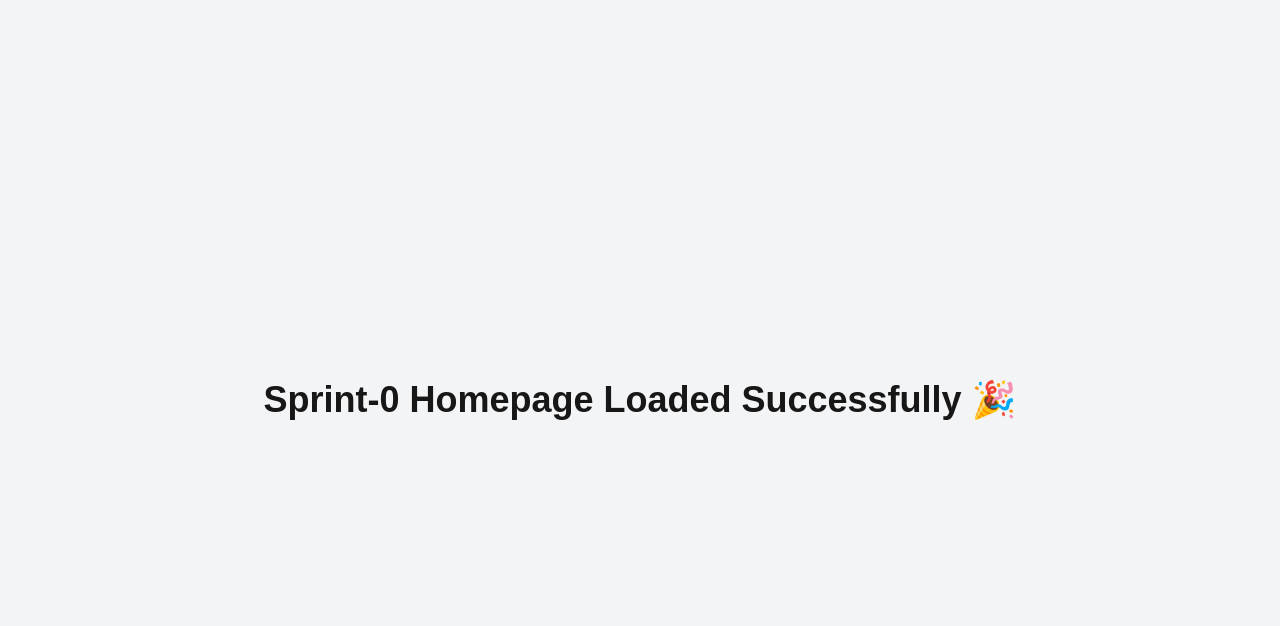
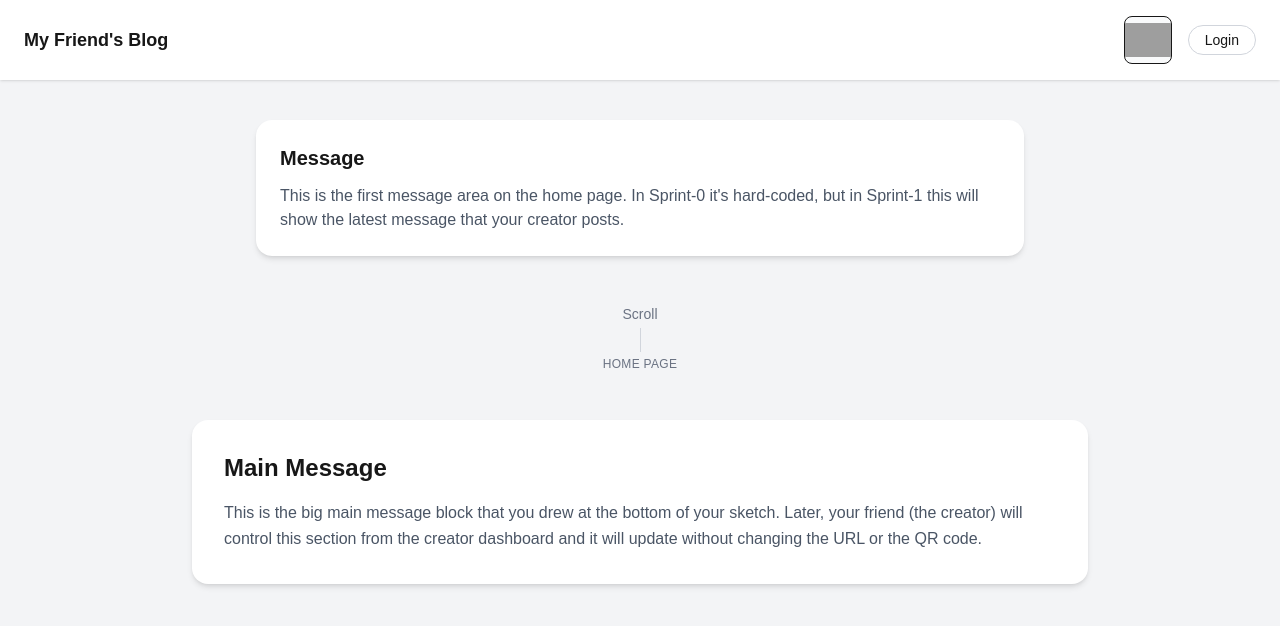
Before and after one commit to StephenManoharGurram/BlogWebsite, a Next.js app in the folder myproject/frontend/: page / in a window 1280 px wide. Shown: the top 626 px of the page. Built offline with nearby package versions, Linux system fonts and the light colour scheme; grey boxes are pictures that could not be loaded.

Commit message:
Blueprint of homepage

```diff
--- a/myproject/frontend/app/page.tsx
+++ b/myproject/frontend/app/page.tsx
@@ -1,4 +1,4 @@
-export default function HomePage() {
+/*export default function HomePage() {
   return (
     <div className="w-full h-screen flex justify-center items-center bg-gray-100">
       <h1 className="text-4xl font-bold">
@@ -7,3 +7,67 @@ export default function HomePage() {
     </div>
   );
 }
+*/// app/page.tsx
+
+import Link from "next/link";
+
+export default function HomePage() {
+  return (
+    <div className="min-h-screen flex flex-col bg-gray-100">
+      {/* Top header with QR + Login */}
+      <header className="w-full flex items-center justify-between px-6 py-4 bg-white shadow-sm">
+        <div className="text-lg font-semibold">My Friend&apos;s Blog</div>
+
+        <div className="flex items-center gap-4">
+          {/* QR preview (for Sprint-0 this is just a static image) */}
+          <div className="h-12 w-12 border rounded-lg overflow-hidden bg-gray-50 flex items-center justify-center">
+            <img
+              src="/homepage-qr.png"
+              alt="Homepage QR"
+              className="h-full w-full object-contain"
+            />
+          </div>
+
+          {/* Login button */}
+          <Link
+            href="/auth/login"
+            className="border border-gray-300 rounded-full px-4 py-1 text-sm font-medium hover:bg-gray-900 hover:text-white transition"
+          >
+            Login
+          </Link>
+        </div>
+      </header>
+
+      {/* Main scrollable content */}
+      <main className="flex-1 flex flex-col items-center px-4 py-10 gap-12">
+        {/* First box: "Message" (top home page area) */}
+        <section className="w-full max-w-3xl bg-white rounded-2xl shadow-md p-6">
+          <h2 className="text-xl font-semibold mb-3">Message</h2>
+          <p className="text-gray-600">
+            This is the first message area on the home page. In Sprint-0 it&apos;s
+            hard-coded, but in Sprint-1 this will show the latest message that
+            your creator posts.
+          </p>
+        </section>
+
+        {/* Scroll hint */}
+        <div className="flex flex-col items-center gap-1 text-gray-500">
+          <span className="text-sm">Scroll</span>
+          <div className="h-6 w-px bg-gray-300" />
+          <span className="text-xs uppercase tracking-wide">Home Page</span>
+        </div>
+
+        {/* Second big box: "Main Message" */}
+        <section className="w-full max-w-4xl bg-white rounded-2xl shadow-md p-8">
+          <h2 className="text-2xl font-semibold mb-4">Main Message</h2>
+          <p className="text-gray-600 leading-relaxed">
+            This is the big main message block that you drew at the bottom of
+            your sketch. Later, your friend (the creator) will control this
+            section from the creator dashboard and it will update without
+            changing the URL or the QR code.
+          </p>
+        </section>
+      </main>
+    </div>
+  );
+}
```
